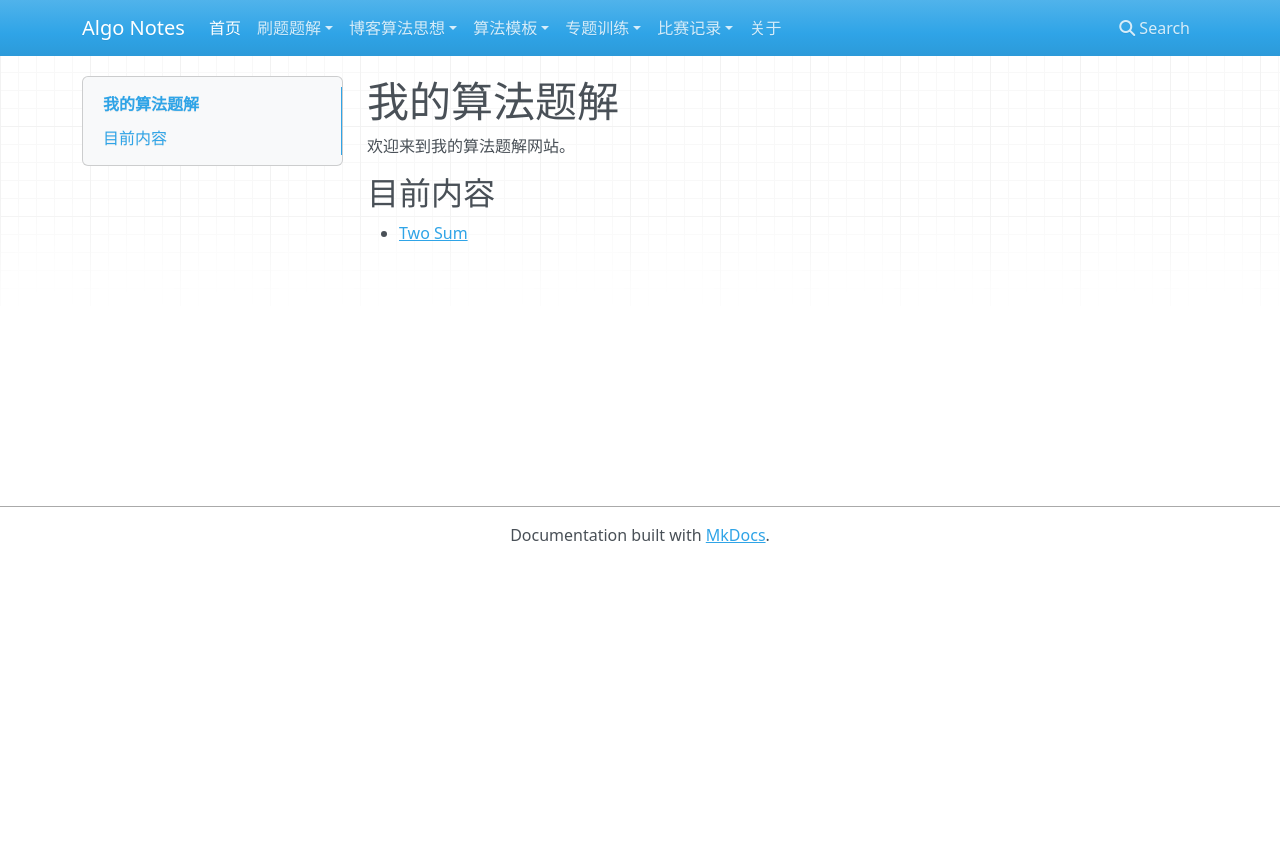
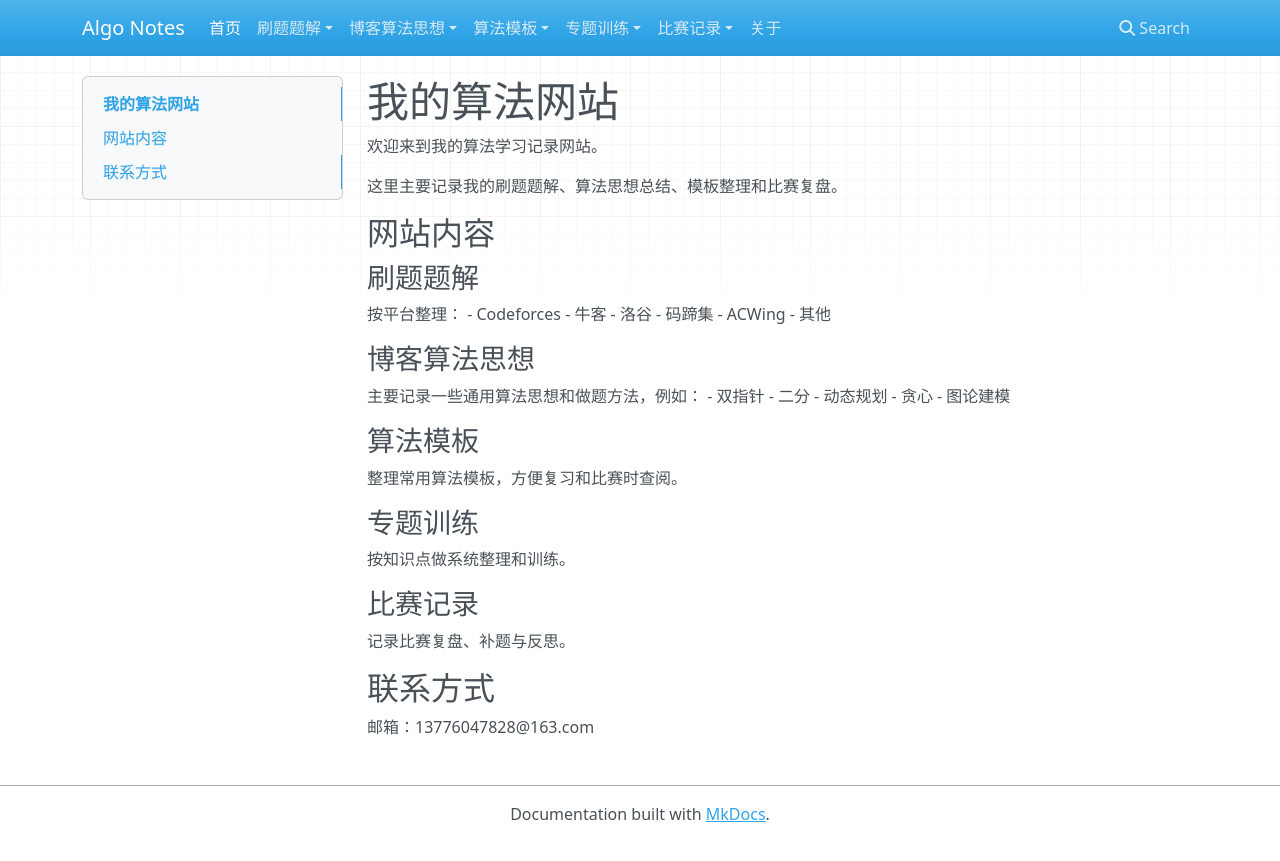
Before and after one commit to Radical0007/Algo-notes, an MkDocs documentation site: the page built from docs/index.md, in a window 1280 px wide. Shown: the top 861 px of the page. Built offline with MkDocs 1.6.1, drawn with Linux system fonts in a browser that asks for light colours; nearby versions of some CDN libraries.

Commit message:
Revise index page for algorithm website
Updated the content and structure of the algorithm website.

```diff
--- a/docs/index.md
+++ b/docs/index.md
@@ -1,6 +1,37 @@
-# 我的算法题解
+# 我的算法网站
 
-欢迎来到我的算法题解网站。
+欢迎来到我的算法学习记录网站。
 
-## 目前内容
-- [Two Sum](./problems/two-sum/)
+这里主要记录我的刷题题解、算法思想总结、模板整理和比赛复盘。
+
+## 网站内容
+
+### 刷题题解
+按平台整理：
+- Codeforces
+- 牛客
+- 洛谷
+- 码蹄集
+- ACWing
+- 其他
+
+### 博客算法思想
+主要记录一些通用算法思想和做题方法，例如：
+- 双指针
+- 二分
+- 动态规划
+- 贪心
+- 图论建模
+
+### 算法模板
+整理常用算法模板，方便复习和比赛时查阅。
+
+### 专题训练
+按知识点做系统整理和训练。
+
+### 比赛记录
+记录比赛复盘、补题与反思。
+
+## 联系方式
+
+邮箱：13776047828@163.com
```
